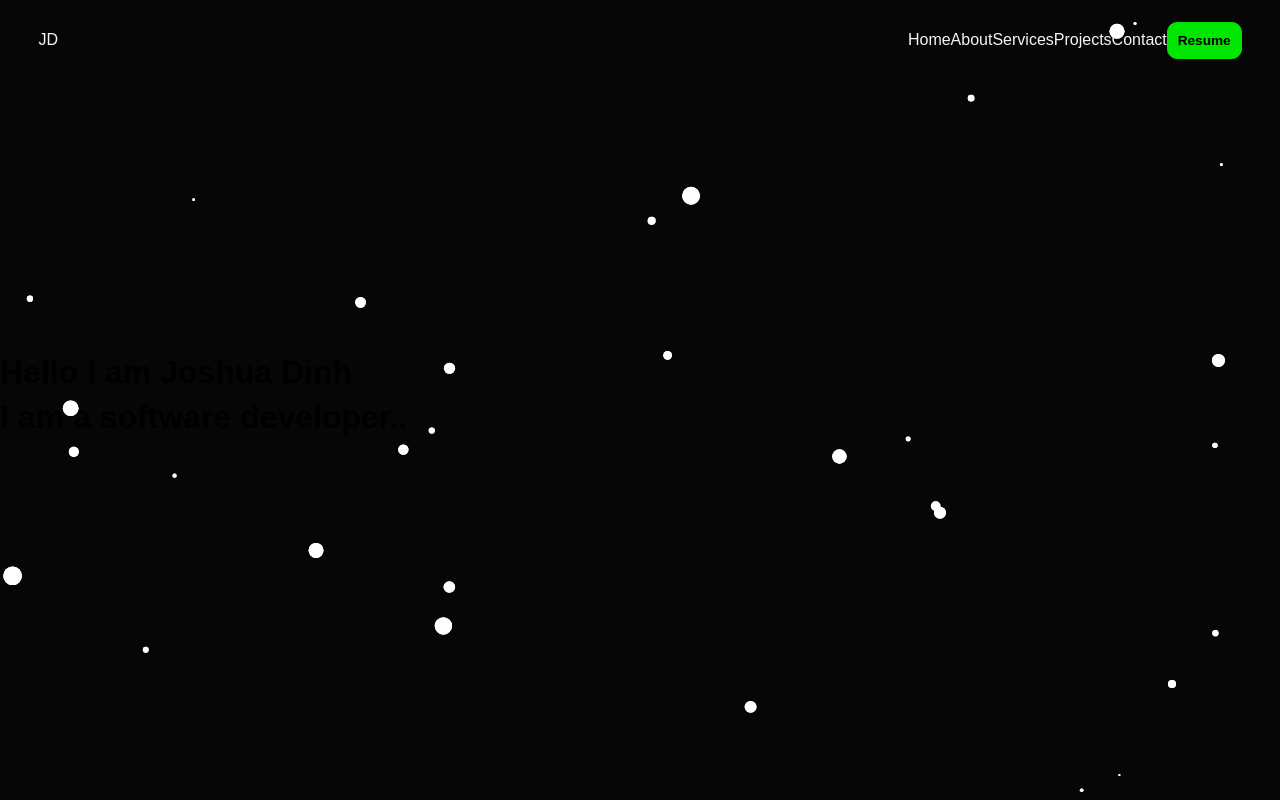
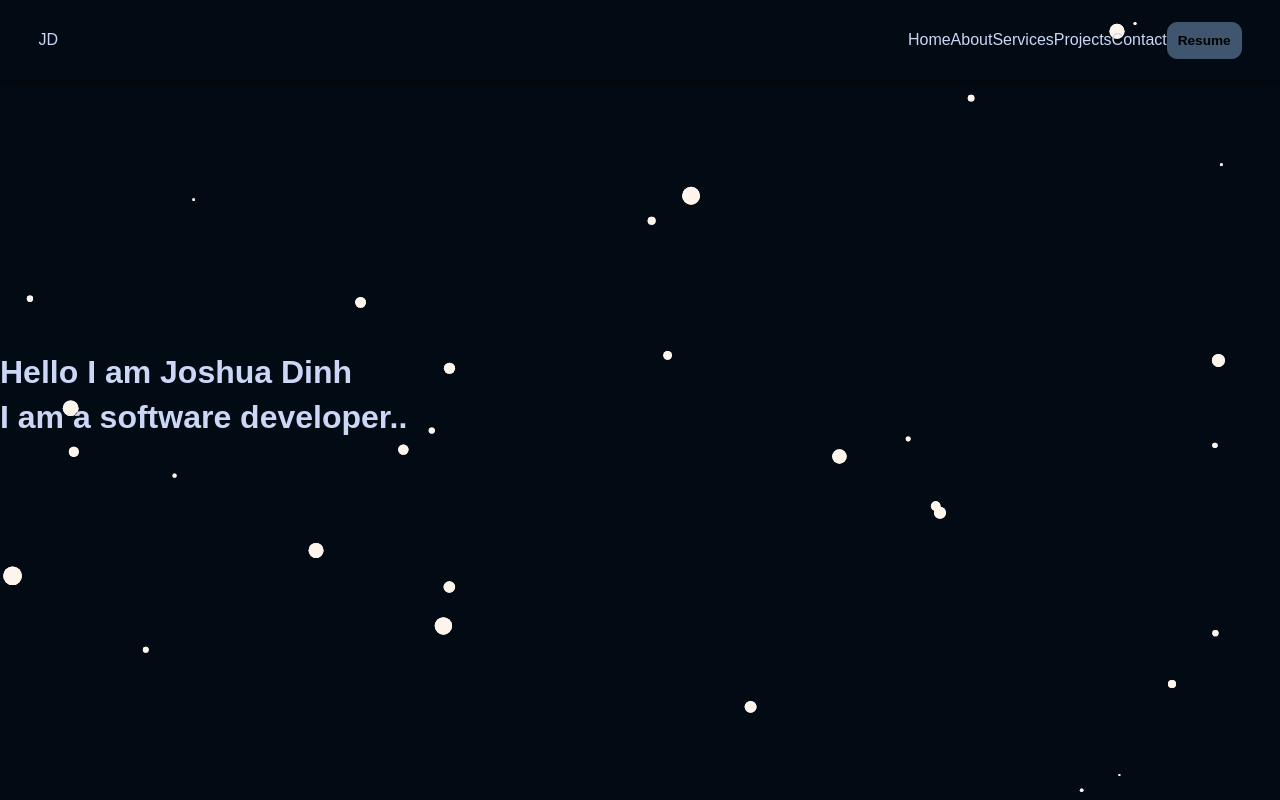
Before and after one commit to JoshuaDinh/Portfolio, a Next.js app: page / in a window 1280 px wide. Built offline with nearby package versions, Linux system fonts and the light colour scheme.

Commit message:
updated styling

```diff
--- a/components/About/About.module.css
+++ b/components/About/About.module.css
@@ -1,5 +1,7 @@
 .container {
+  position: relative;
   display: flex;
+  z-index: 1;
 }
 
 .wrapper {
@@ -17,7 +19,6 @@
 }
 
 .listItem {
-  list-style: none;
   padding: 10px 0;
 }
 
--- a/components/Contact/Contact.module.css
+++ b/components/Contact/Contact.module.css
@@ -7,6 +7,7 @@
 .pageHeader {
   font-size: 4.5rem;
   text-align: center;
+  text-shadow: 2px 2px 2px var(--secondary);
 }
 
 .pageHeader > span {
@@ -33,6 +34,11 @@
 
 .link:hover {
   border: 1px solid var(--secondary);
+  color: var(--secondary);
+}
+
+.link:hover .icon {
+  fill: var(--secondary) !important;
 }
 
 .icon {
--- a/components/Cursor/Cursor.module.css
+++ b/components/Cursor/Cursor.module.css
@@ -6,7 +6,7 @@
   border-radius: 999px;
   height: 3rem;
   width: 3rem;
-  box-shadow: rgba(0, 0, 0, 0.16) 0px 3px 6px, rgba(0, 0, 0, 0.23) 0px 3px 6px;
+  box-shadow: #fff 0px 2px 6px;
   mix-blend-mode: difference;
   z-index: 100;
   pointer-events: none;
@@ -18,12 +18,12 @@
   top: 1rem;
   height: 1rem;
   width: 1rem;
-  border: 3px solid var(--secondary);
+  border: 2px solid var(--main);
+  background: #8892b0;
   border-radius: 999px;
+  /* mix-blend-mode: difference; */
+  pointer-events: none;
   z-index: 100;
-  background: rgb(245, 245, 245);
-  mix-blend-mode: difference;
-  pointer-events: none;
 }
 
 .cursor-transparent {
--- a/components/Title/Title.module.css
+++ b/components/Title/Title.module.css
@@ -1,5 +1,12 @@
+.container {
+  position: relative;
+  transform: translateX(-3%);
+  z-index: 2;
+}
+
 .title {
-  font-size: 2rem;
+  font-size: 2.75rem;
+  text-shadow: 1px 1px 1px var(--secondary);
 }
 
 .title > span {
--- a/styles/globals.css
+++ b/styles/globals.css
@@ -2,11 +2,27 @@ html,
 body {
   padding: 0;
   margin: 0;
-  background: rgb(0, 0, 0, 0.85);
-  background-attachment: fixed;
+  background: var(--bkg);
   background-size: cover;
   font-family: -apple-system, BlinkMacSystemFont, Segoe UI, Roboto, Oxygen,
     Ubuntu, Cantarell, Fira Sans, Droid Sans, Helvetica Neue, sans-serif;
+}
+/* width */
+::-webkit-scrollbar {
+  width: 8px;
+}
+
+/* Track */
+::-webkit-scrollbar-track {
+  box-shadow: inset 0 0 5px rgb(51, 51, 51);
+  border-radius: 10px;
+}
+
+/* Handle */
+::-webkit-scrollbar-thumb {
+  background: var(--main);
+  border: 2px solid black;
+  border-radius: 10px;
 }
 
 a {
@@ -15,18 +31,16 @@ a {
 }
 
 :root {
-  --main: #00e600;
+  --main: #3f566e;
   --secondary: #ff19ff;
+  --bkg: #020a13;
 }
 
 * {
   box-sizing: border-box;
   cursor: none;
   font-family: "Montserrat", sans-serif;
-}
-
-root {
-  --main: #00e600;
+  color: #ccd6f6;
 }
 
 h1,
@@ -45,9 +59,11 @@ p {
 }
 
 section {
+  position: relative;
+  min-height: 100vh;
   margin: 0 15%;
-  padding: 5% 0;
-  color: rgb(245, 245, 245);
+  margin-top: 3%;
+  z-index: 1;
 }
 
 #tsparticles {
@@ -77,18 +93,21 @@ section {
 @media (min-width: 640px) {
   section {
     margin: 0 5%;
+    margin-top: 3%;
   }
 }
 
 @media (min-width: 768px) {
   section {
     margin: 0 10%;
+    margin-top: 3%;
   }
 }
 
 @media (min-width: 1024px) {
   section {
     margin: 0 15%;
+    margin-top: 3%;
   }
 }
 
@@ -99,5 +118,6 @@ section {
 @media (min-width: 1536px) {
   section {
     margin: 0 20%;
+    margin-top: 3%;
   }
 }
```
